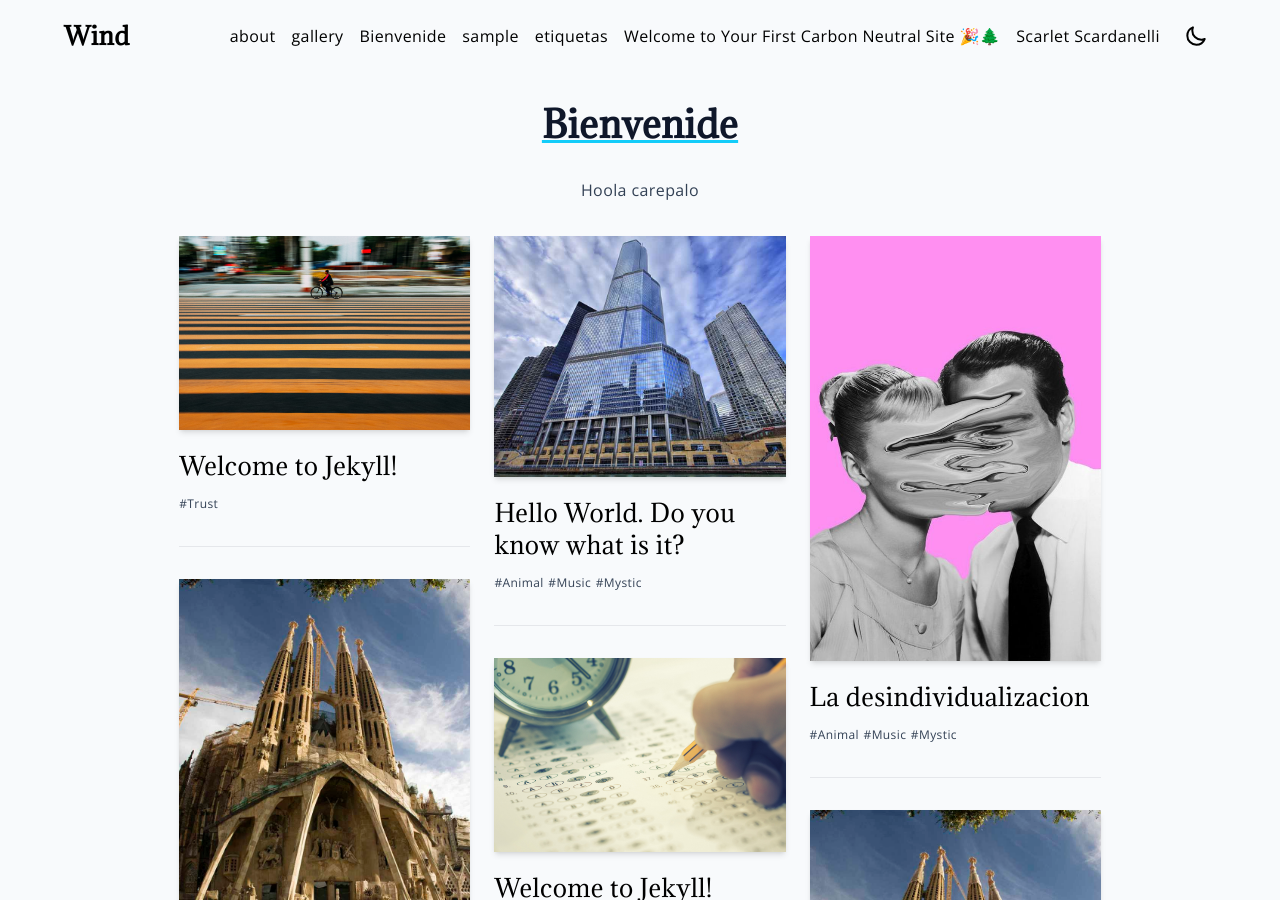
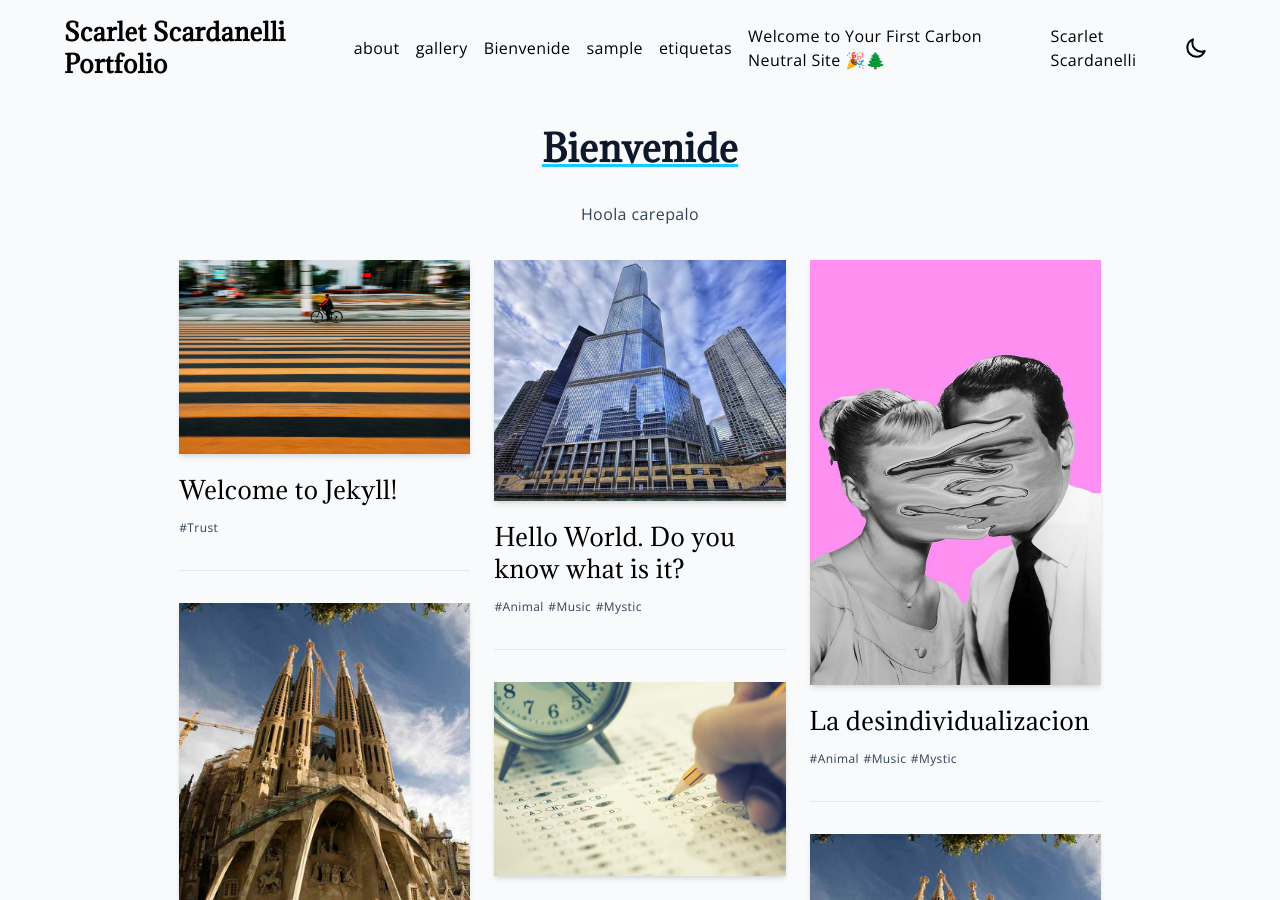
Before and after one commit to MsScarlet88/Carbon-Site-Builder---https-scardanelli, a Jekyll site: the page built from index.md, in a window 1280 px wide and 900 px high. Built offline with Jekyll 4.4.1, drawn with Linux system fonts in a browser that asks for light colours; our own code applies the rules of GitHub Pages for plain Markdown files; some of the changed text lies outside the part shown.

Commit message:
Update _config.yml

```diff
--- a/_config.yml
+++ b/_config.yml
@@ -1,7 +1,7 @@
 domain: example.com
 url: https://example.com
 
-title: Wind
+title: Scarlet Scardanelli Portfolio
 email: wind@example.com
 author: Wind Sample
 
```
